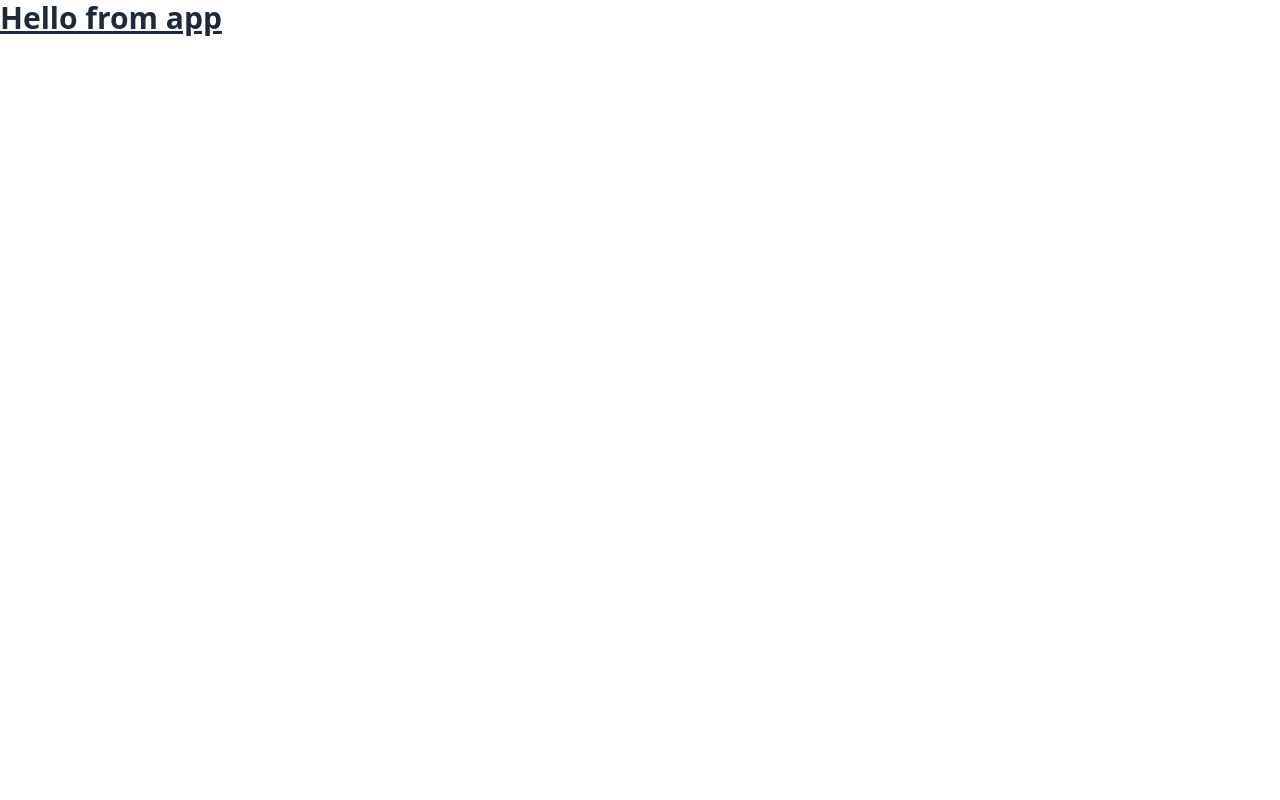
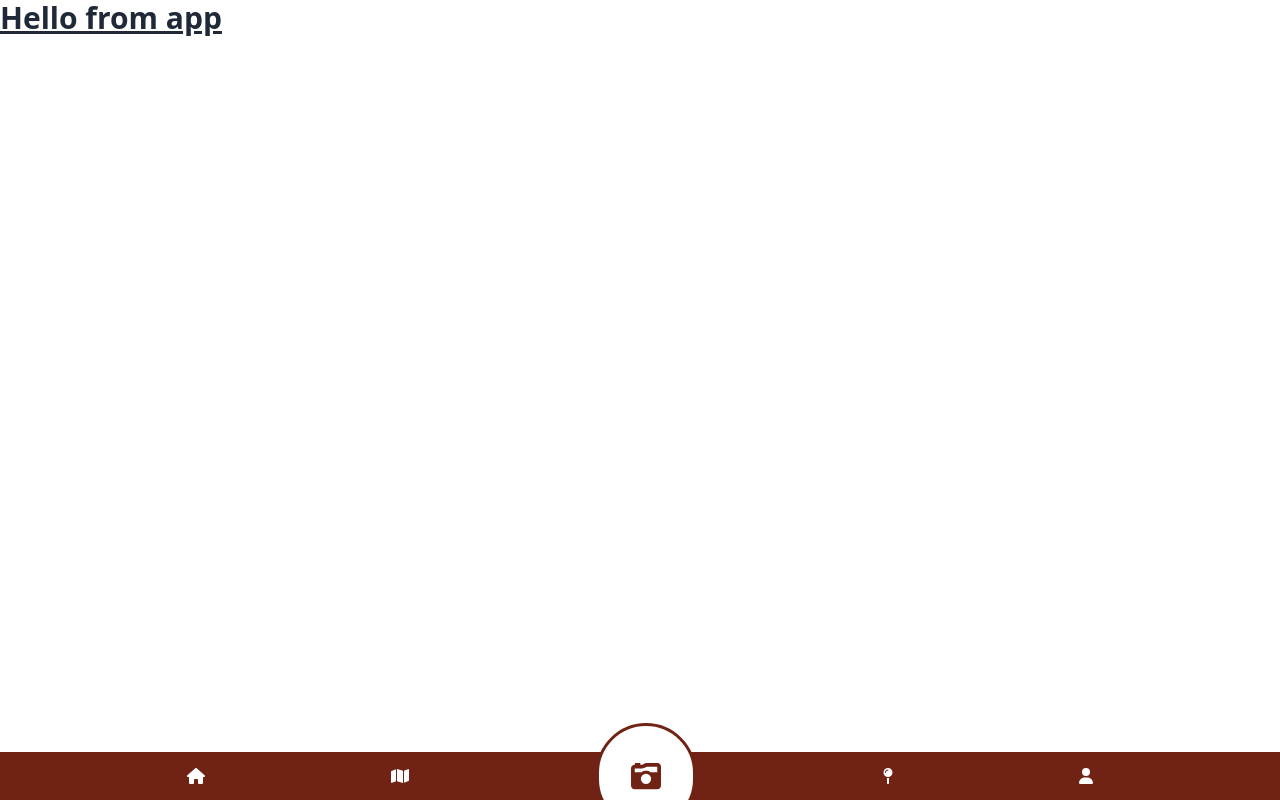
Before and after one commit to theoDep/hackaton-UIMM, a React (Vite) app: page / in a window 1280 px wide. Built offline with nearby package versions, Linux system fonts and the light colour scheme.

Commit message:
Add navbar component to main.jsx

```diff
--- a/src/main.jsx
+++ b/src/main.jsx
@@ -3,6 +3,7 @@ import ReactDOM from "react-dom/client";
 import App from "./App";
 import "./index.css";
 import { BrowserRouter as Router, Routes, Route } from "react-router-dom";
+import Navbar from "./components/Navbar";
 
 ReactDOM.createRoot(document.getElementById("root")).render(
   <React.StrictMode>
@@ -12,6 +13,7 @@ ReactDOM.createRoot(document.getElementById("root")).render(
         <Route path="/routes" element={<App />} />
         <Route path="/profile" element={<App />} />
       </Routes>
+      <Navbar />
     </Router>
   </React.StrictMode>
 );
```
